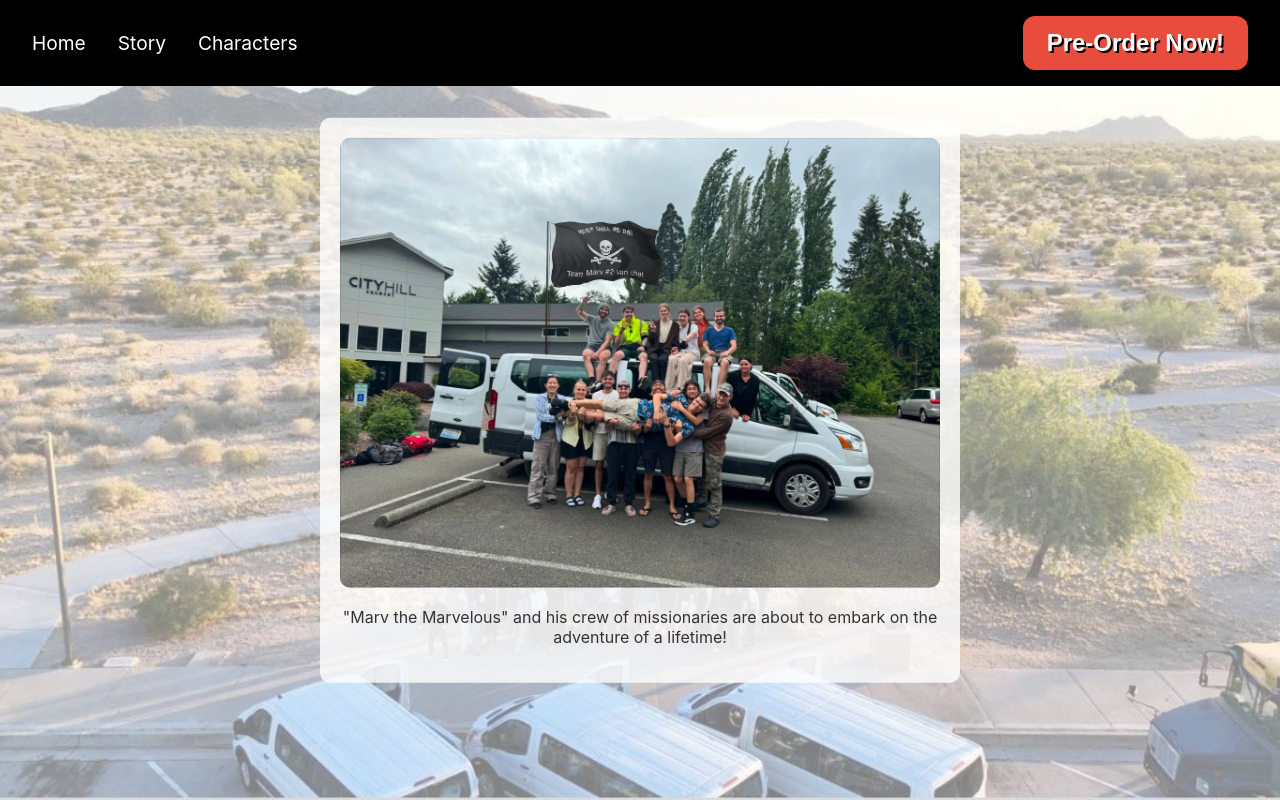
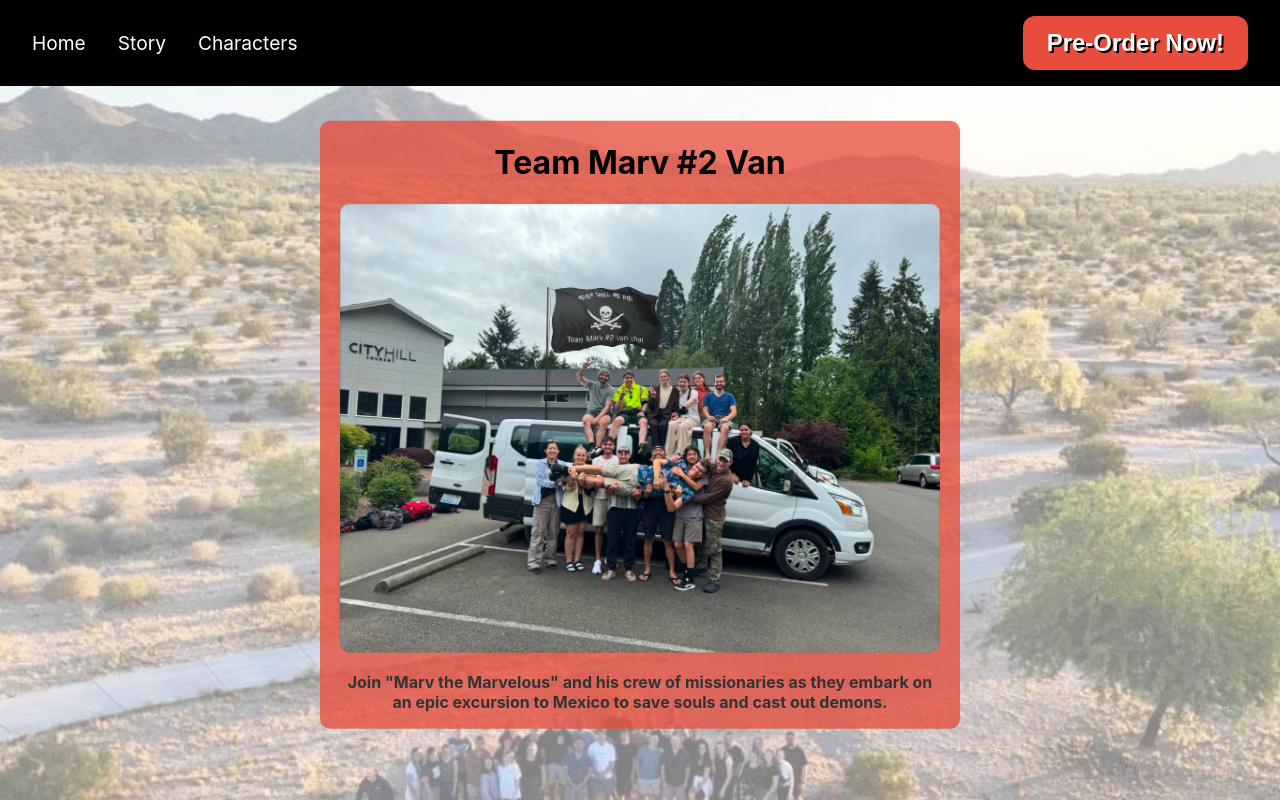
Before and after one commit to bradfiller64/team-marv-van2, a React (Create React App) app: page / in a window 1280 px wide. Shown: the top 800 px of the page. Built offline with nearby package versions, Linux system fonts and the light colour scheme.

Commit message:
lots of CSS

```diff
--- a/src/components/Home.js
+++ b/src/components/Home.js
@@ -16,9 +16,11 @@ const Home = () => {
                 }}
             ></div>
             <div className="content-box">
+                <h1>Team Marv #2 Van</h1>
                 <img src={team} alt="team" className="content-image" />
                 <p className="content-text">
-                    "Marv the Marvelous" and his crew of missionaries are about to embark on the adventure of a lifetime!
+                    <b>Join "Marv the Marvelous" and his crew of missionaries as they embark on an epic
+                        excursion to Mexico to save souls and cast out demons.</b>
                 </p>
             </div>
         </div>
--- a/src/css/Home.css
+++ b/src/css/Home.css
@@ -1,7 +1,7 @@
 .home {
     position: relative;
     /* Allows positioning of child elements */
-    height: 100vh;
+    min-height: 100vh;
     /* Full viewport height */
     overflow: hidden;
     /* Prevents overflow from background image */
@@ -18,15 +18,13 @@
 }
 
 .content-box {
-    background-color: rgba(255, 255, 255, 0.8);
+    background-color: #e74d3cc4;
     /* White background with transparency */
-    padding: 20px;
+    padding: 1px 20px;
     border-radius: 10px;
-    /* Optional: rounded corners */
     max-width: 600px;
-    /* Optional: limit the width */
-    margin: auto;
-    /* Center the box */
+    margin: 425px auto 0;
+    /* Center the box and add space above it */
     position: relative;
     /* Position relative to contain z-index */
     z-index: 2;
@@ -35,6 +33,7 @@
     /* Center vertically */
     transform: translateY(-50%);
     /* Adjust for vertical centering */
+    text-align: center;
 }
 
 .content-image {
@@ -45,7 +44,6 @@
 }
 
 .content-text {
-    text-align: center;
     margin-top: 15px;
     /* Space between the image and text */
     font-size: 1rem;
```
